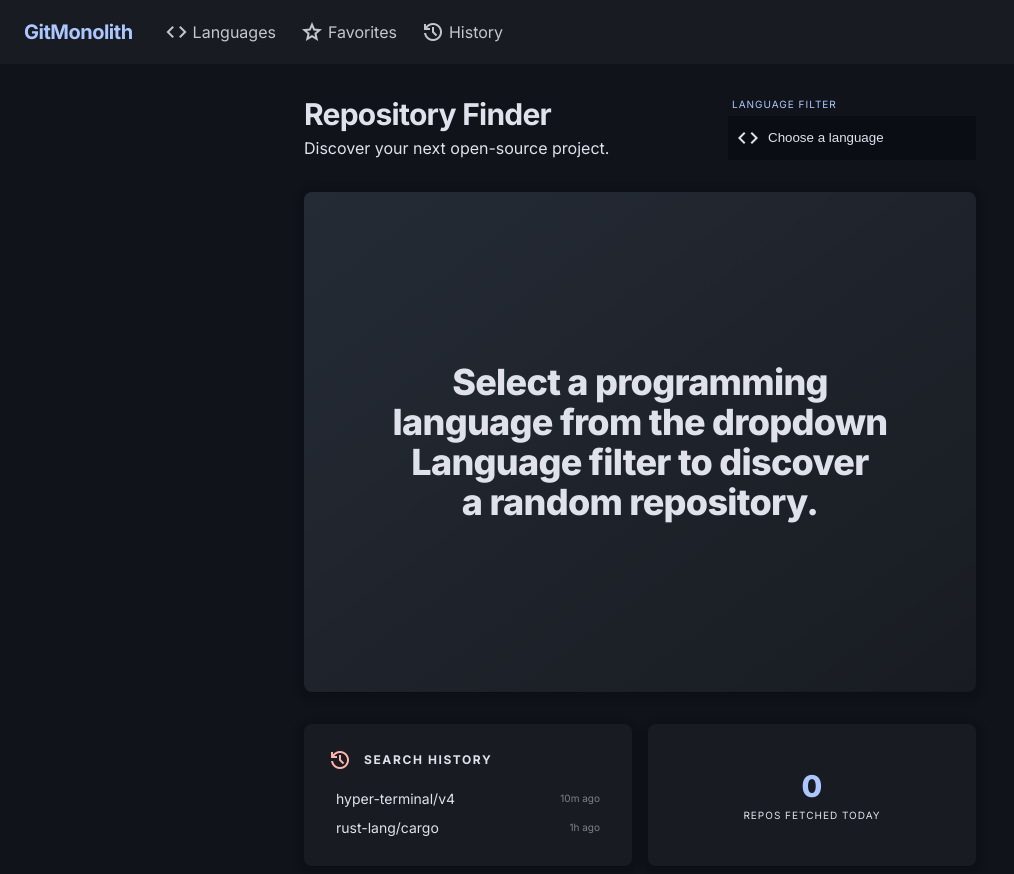
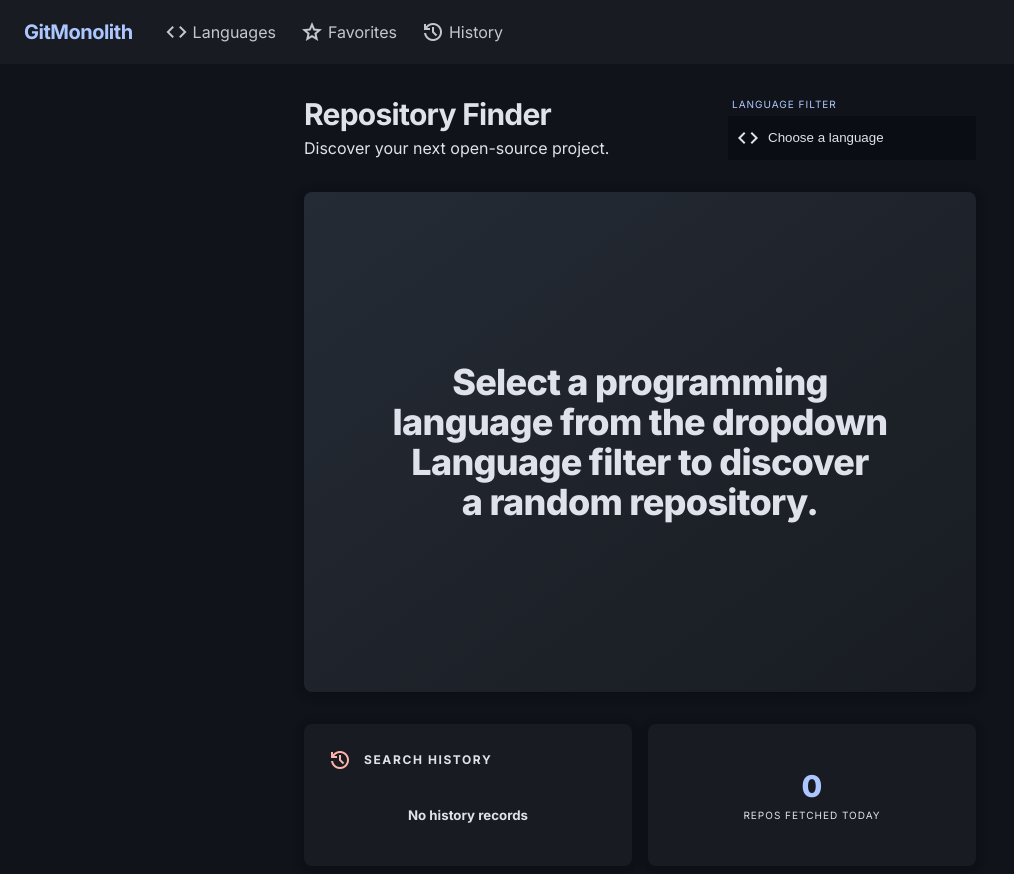
Before and after one commit to andresV74/GitMonolith, a React (Vite) app: page / in a window 1280 px wide. Shown: the top 874 px of the page, without its empty margins (0-1014 px from the left). Built offline with nearby package versions, Linux system fonts and the light colour scheme; a web font is replaced by a local one.

Commit message:
feat: implement HistoryLink component and integrate it into SecondaryCards for displaying search history

```diff
--- /dev/null
+++ b/src/components/HomePage/HistoryLink/HistoryLink.module.scss
@@ -0,0 +1,21 @@
+	.history-item {
+		align-items: center;
+		color: var(--color-gm-light-gray);
+		display: flex;
+		justify-content: space-between;
+		padding-block: 0.25rem;
+		padding-inline: 0.5rem;
+		text-decoration: none;
+
+		span {
+			font-size: 0.875rem;
+			overflow: hidden;
+			text-overflow: ellipsis;
+			width: 30ch;
+			white-space: nowrap;
+		}
+
+		&:hover {
+			background-color: var(--color-gm-almost-black);
+		}
+	}
--- /dev/null
+++ b/src/components/HomePage/HistoryLink/HistoryLink.tsx
@@ -0,0 +1,16 @@
+import style from './HistoryLink.module.scss'
+
+type RepositoryProps = {
+  full_name: string | undefined
+  html_url: string | undefined
+}
+
+export function HistoryLink({ full_name, html_url }: RepositoryProps) {
+	return (
+		<li>
+			<a href={html_url} className={style['history-item']} target='_blank' >
+				<span>{full_name}</span>
+			</a>
+		</li>
+	)
+}
--- a/src/components/HomePage/Main/Main.tsx
+++ b/src/components/HomePage/Main/Main.tsx
@@ -2,10 +2,10 @@ import { MainHeader } from '../MainHeader/MainHeader.tsx';
 import { MainCard } from '../MainCard/MainCard.tsx';
 import { SecondaryCards } from '../SecondaryCards/SecondaryCards.tsx';
 
-import styles from './Main.module.scss';
 import type { LanguageProps } from '../../../types/language.ts'
 import type { RepositoryItem } from '../../../types/repoInfo.ts';
 import type { PostMetaProps } from '../../../types/postMetaProps.ts'
+import styles from './Main.module.scss';
 
 export function Main(
 	{
@@ -20,6 +20,7 @@ export function Main(
 		isSearching,
 		publishedAt,
 		counter,
+		reposList,
 	}: LanguageProps
 		& PostMetaProps
 		& {
@@ -29,6 +30,7 @@ export function Main(
 			selectedRepo: RepositoryItem | null
 			isSearching: boolean
 			counter: number
+			reposList: RepositoryItem[]
 		}
 	) {
 	return (
@@ -36,7 +38,7 @@ export function Main(
       <div className={styles['main-content']}>
 				<MainHeader languages={languages} loading={loading} error={error} onChangeLanguage={onChangeLanguage} />
 				<MainCard cardState={cardState} languageError={languageError} selectedLanguage={selectedLanguage} selectedRepo={selectedRepo} isSearching={isSearching} publishedAt={publishedAt} onChangeLanguage={onChangeLanguage} />
-				<SecondaryCards counter={counter} />
+				<SecondaryCards counter={counter} reposList={reposList} />
       </div>
 		</main>
 	)
--- a/src/components/HomePage/MainCard/MainCard.tsx
+++ b/src/components/HomePage/MainCard/MainCard.tsx
@@ -1,7 +1,7 @@
-import styles from './MainCard.module.scss';
 import type { LanguageProps } from '../../../types/language';
 import type { RepositoryItem } from '../../../types/repoInfo';
 import type { PostMetaProps } from '../../../types/postMetaProps'
+import styles from './MainCard.module.scss';
 
 export function MainCard(
 	{
--- a/src/components/HomePage/SecondaryCards/SecondaryCards.module.scss
+++ b/src/components/HomePage/SecondaryCards/SecondaryCards.module.scss
@@ -49,27 +49,16 @@
 		}
 	}
 
-	.history-item {
-		align-items: center;
-		color: var(--color-gm-light-gray);
-		display: flex;
-		justify-content: space-between;
-		padding-block: 0.25rem;
-		padding-inline: 0.5rem;
-		text-decoration: none;
+	h5 {
+		text-align: center;
+	}
 
-		span:first-child {
-			font-size: 0.875rem;
-		}
-
-		span:last-child {
-			font-size: 0.625rem;
-			opacity: 0.5;
-		}
-
-		&:hover {
-			background-color: var(--color-gm-almost-black);
-		}
+	ul {
+		list-style: none;
+		margin: 0;
+		height: 58px;
+		overflow-y: scroll;
+		padding: 0;
 	}
 
 	@media (min-width: 768px) {
--- a/src/components/HomePage/SecondaryCards/SecondaryCards.tsx
+++ b/src/components/HomePage/SecondaryCards/SecondaryCards.tsx
@@ -1,6 +1,8 @@
+import { HistoryLink } from '../HistoryLink/HistoryLink.tsx'
+import type { RepositoryItem } from '../../../types/repoInfo.ts';
 import styles from './SecondaryCards.module.scss';
 
-export function SecondaryCards({ counter }: { counter: number }) {
+export function SecondaryCards({ counter, reposList }: { counter: number, reposList: RepositoryItem[] }) {
 	return (
 		<div className={styles['secondary-cards']}>
 			<div className={styles.card}>
@@ -8,16 +10,15 @@ export function SecondaryCards({ counter }: { counter: number }) {
 					<span className="material-symbols-outlined">history</span>
 					<span>Search History</span>
 				</h4>
-				<div>
-					<a href='#' className={styles['history-item']}>
-						<span>hyper-terminal/v4</span>
-						<span>10m ago</span>
-					</a>
-					<a href='#' className={styles['history-item']}>
-						<span>rust-lang/cargo</span>
-						<span>1h ago</span>
-					</a>
-				</div>
+				<ul>
+					{
+						reposList.length === 0
+							? <h5>No history records</h5>
+							: reposList.map(({ full_name, html_url, id }: RepositoryItem & { id: number}) => (
+								<HistoryLink key={id} full_name={full_name} html_url={html_url} />
+							))
+					}
+				</ul>
 			</div>
 			<div className={`${styles['card']} ${styles['flex-card']}`}>
 				<span>{counter}</span>
--- /dev/null
+++ b/src/hooks/usePopulateSearchList.tsx
@@ -0,0 +1,28 @@
+import { useState, useEffect } from 'react'
+import type { RepositoryItem } from '../types/repoInfo.ts'
+
+const HISTORY_LIST = 'historyList'
+
+function getInitialState() {
+	const storedData = localStorage.getItem(HISTORY_LIST)
+
+	if (!storedData) return []
+
+	return JSON.parse(storedData)
+}
+
+export function usePopulateSearchList() {
+	const [ reposList, setReposList] = useState(getInitialState)
+
+	useEffect(() => {
+		localStorage.setItem(HISTORY_LIST, JSON.stringify(reposList))
+	}, [reposList])
+
+	const addNewRepository = (newRepository: RepositoryItem) => {
+		setReposList((prevState: RepositoryItem[]) => {
+			return [newRepository, ...prevState]
+		})
+	}
+
+	return { reposList, addNewRepository}
+}
--- a/src/pages/Home.tsx
+++ b/src/pages/Home.tsx
@@ -4,6 +4,7 @@ import { Main } from '../components/HomePage/Main/Main.tsx'
 import { useFetchResults } from '../hooks/useFetchResults.tsx'
 import { useDailyCounter } from '../hooks/useDailyCounter.tsx'
 import { useLanguageList } from '../hooks/useLanguageList.tsx'
+import { usePopulateSearchList } from '../hooks/usePopulateSearchList.tsx'
 import { apiCall } from '../services/api.ts'
 import type { Language } from '../types/language.ts'
 import type { Repository, RepositoryItem } from '../types/repoInfo.ts'
@@ -20,6 +21,8 @@ export function Homepage() {
 	const [ isSearching, setIsSearching ] = useState(false)
 	const { count, increment } = useDailyCounter()
 	const { addNewLanguage } = useLanguageList()
+	const { reposList, addNewRepository } = usePopulateSearchList()
+
 	const chooseRepository = (totalCount: number, items: RepositoryItem[]) => {
 		const limit = Math.min(totalCount, items.length)
 		const randomIndex = Math.floor(Math.random() * limit)
@@ -39,6 +42,7 @@ export function Homepage() {
 			setIsCardEmpty(false)
 			setSelectedLanguage(selectedLanguage)
 			addNewLanguage({ language: selectedLanguage, totalCount: reposData.total_count })
+			addNewRepository(randomRepo)
 		} catch (languageError) {
 			console.error('Failed to fetch repository data:', languageError)
 			setIsCardEmpty(true)
@@ -62,6 +66,7 @@ export function Homepage() {
 			isSearching={isSearching}
 			publishedAt={new Date().toISOString()}
 			counter={count}
+			reposList={reposList}
 		/>
 	)
 }
```
